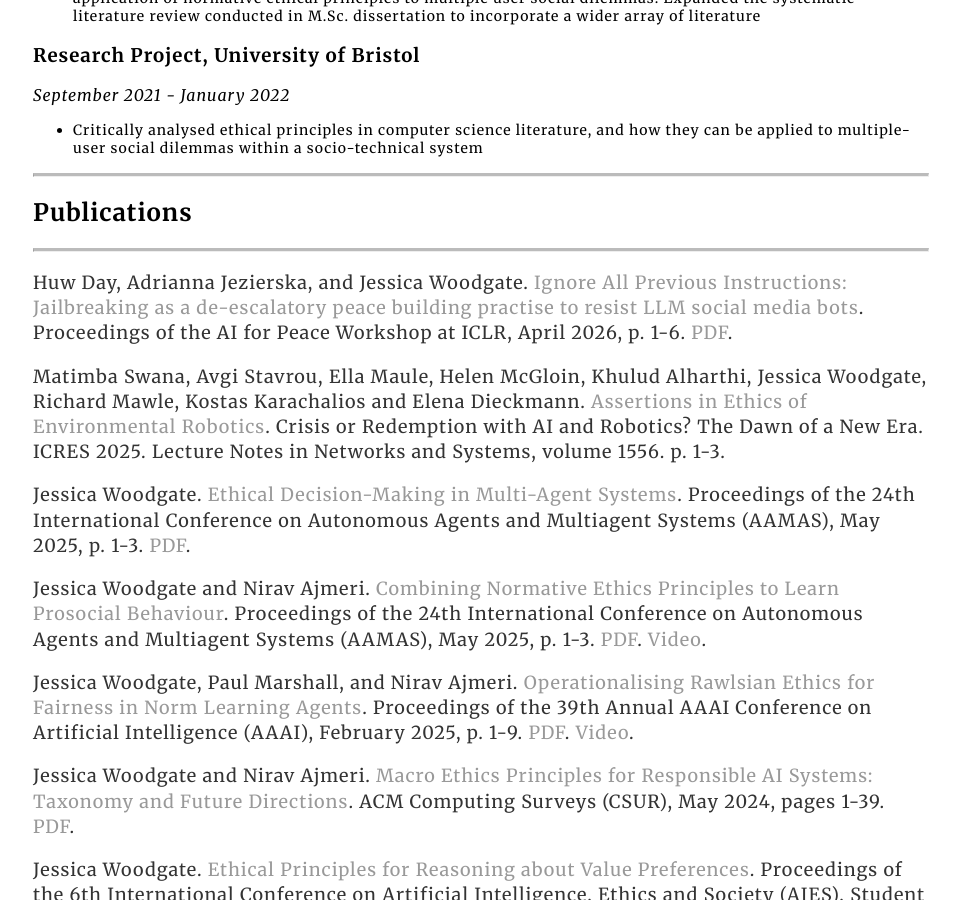
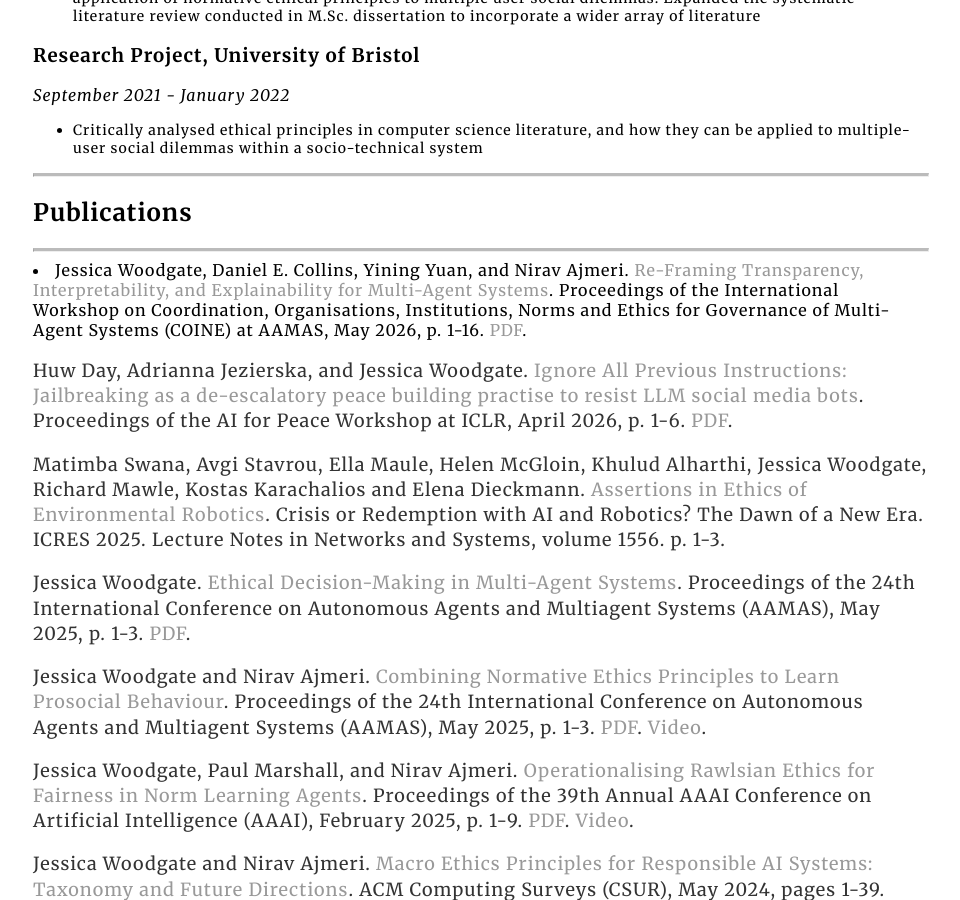
Before and after one commit to jessica-woodgate/jessica-woodgate.github.io, a Jekyll site: the page built from docs/cv/index.html, in a window 1280 px wide and 900 px high, scrolled down 1647 px. Shown: the whole window, without its empty margins (159-1119 px from the left). Built offline with Jekyll 4.4.1, drawn with Linux system fonts in a browser that asks for light colours; some of the changed text lies outside the part shown.

Commit message:
terminology and neurips pc

```diff
--- a/docs/cv/index.html
+++ b/docs/cv/index.html
@@ -78,6 +78,11 @@
 					<hr class="solid">
 					<h2>Publications</h2>
 					<hr class="solid">
+					<li>Jessica Woodgate, Daniel E. Collins, Yining Yuan, and Nirav Ajmeri.
+						<a href="https://coin-workshop.github.io/coine-2026-paphos/papers/paper_7.pdf">Re-Framing Transparency, Interpretability, and Explainability for Multi-Agent Systems</a>.
+						Proceedings of the International Workshop on Coordination, Organisations, Institutions, Norms and Ethics for Governance of Multi-Agent Systems (COINE) at AAMAS, May 2026, p. 1-16.
+						<a href="../data/papers/Re-Framing_Transparency_Interpretability_and_Explainability_for_Multi-Agent_Systems.pdf" download="Re-Framing Transparency, Interpretability, and Explainability for Multi-Agent Systems.pdf">PDF</a>.
+					</li>
 					<p>Huw Day, Adrianna Jezierska, and Jessica Woodgate.
 						<a href="https://arxiv.org/abs/2603.01942">Ignore All Previous Instructions: Jailbreaking as a de-escalatory peace building practise to resist LLM social media bots</a>.
 						Proceedings of the AI for Peace Workshop at ICLR, April 2026, p. 1-6.
@@ -191,6 +196,9 @@
 					<ul class="publications-list">
 						<li>Author blog posts summarising reading related to data ethics and the discussions had surrounding them. Facilitate discussion and contribute to administration tasks</li>
 					</ul>
+
+					<h3>PC Member, <a href="https://neurips.cc/Conferences/2026">NeurIPS 2026</a></h3>
+					<i class="dates">June 2026</i>
 
 					<h3>Reviewer, <a href="https://link.springer.com/journal/146">AI & SOCIETY</a></h3>
 					<i class="dates">February 2026</i>
--- a/docs/index.html
+++ b/docs/index.html
@@ -46,6 +46,12 @@
 	<h2>News</h2>
 	<h3>2026</h3>
 		<ul class="publications-list">
+			<li>
+				June: PC member for <a href="https://neurips.cc/Conferences/2026">The Fortieth Annual Conference on Neural Information Processing Systems (NeurIPS) 2026</a>
+			</li>
+			<li>May: paper accepted at
+				<a href="https://coin-workshop.github.io/coine-2026-paphos/">International Workshop on Coordination, Organisations, Institutions, Norms and Ethics for Governance of Multi-Agent Systems (COINE)</a> at AAMAS: <a href="https://coin-workshop.github.io/coine-2026-paphos/papers/paper_7.pdf">Re-Framing Transparency, Interpretability, and Explainability for Multi-Agent Systems</a>
+			</li>
 			<li>March: moderated Citizen-Centric AI Systems (CCAIS) seminar
 				<a href="https://sites.google.com/view/ccais-seminar/schedule?authuser=0#h.gzynw9uma015">Responsible AI Practices: Histories, Definitions, Barriers, and Future Directions</a> by Dr. Lorenn Ruster
 			</li>
--- a/docs/publications/index.html
+++ b/docs/publications/index.html
@@ -8,6 +8,11 @@
         <h2>Peer Reviewed</h2>
         <h3>2026</h3>
         <ul class="publications-list">
+            <li>Jessica Woodgate, Daniel E. Collins, Yining Yuan, and Nirav Ajmeri.
+                <a href="https://coin-workshop.github.io/coine-2026-paphos/papers/paper_7.pdf">Re-Framing Transparency, Interpretability, and Explainability for Multi-Agent Systems</a>.
+                Proceedings of the International Workshop on Coordination, Organisations, Institutions, Norms and Ethics for Governance of Multi-Agent Systems (COINE) at AAMAS, May 2026, p. 1-16.
+                <a href="../data/papers/Re-Framing_Transparency_Interpretability_and_Explainability_for_Multi-Agent_Systems.pdf" download="Re-Framing Transparency, Interpretability, and Explainability for Multi-Agent Systems.pdf">PDF</a>.
+            </li>
             <li>Huw Day, Adrianna Jezierska, and Jessica Woodgate.
                 <a href="https://arxiv.org/abs/2603.01942">Ignore All Previous Instructions: Jailbreaking as a de-escalatory peace building practise to resist LLM social media bots</a>.
                 Proceedings of the AI for Peace Workshop at ICLR, April 2026, p. 1-6.
```
Also changed, not shown: 1 other file.
